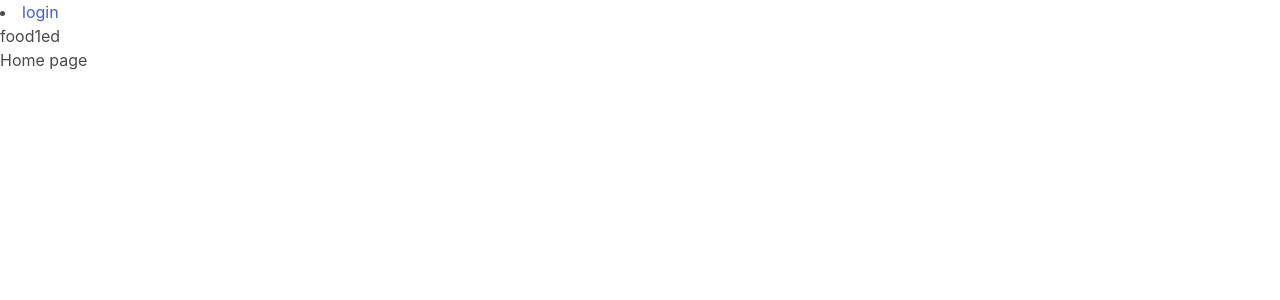
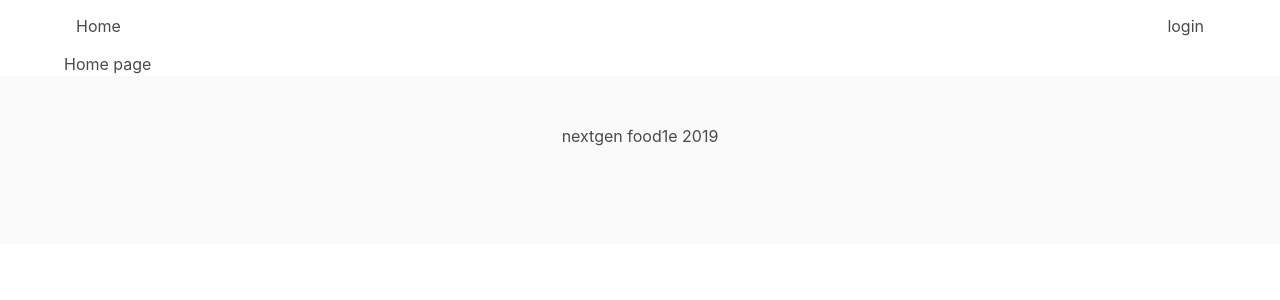
Before and after one commit to myronsworld/foodie, a React (Create React App) app in the folder client/: page / in a window 1280 px wide. Shown: the top 300 px of the page. Built offline with nearby package versions, Linux system fonts and the light colour scheme; no server answers.

Commit message:
Clean up nav

```diff
--- a/client/src/components/App.js
+++ b/client/src/components/App.js
@@ -1,6 +1,7 @@
 import React, { Component } from 'react'
 import { BrowserRouter as Router, Route, Switch } from 'react-router-dom'
 import Header from './Header'
+import Footer from './Footer'
 import Profile from './Profile'
 import Home from './Home'
 import About from './About'
@@ -16,7 +17,7 @@ class App extends Component {
   render() {
     return (
       <Router>
-        <div>
+        <div className="container">
           <Header />
           <Switch>
             <Route exact path="/" component={Home} />
@@ -24,6 +25,7 @@ class App extends Component {
             <PrivateRoute exact path="/profile" component={Profile} />
           </Switch>
         </div>
+        <Footer />
       </Router>
     )
   }
--- /dev/null
+++ b/client/src/components/Footer.js
@@ -0,0 +1,13 @@
+import React from 'react'
+
+const Footer = () => {
+  return (
+    <footer className="footer">
+      <div className="content has-text-centered">
+        <p>nextgen food1e {new Date().getFullYear()}</p>
+      </div>
+    </footer>
+  )
+}
+
+export default Footer
--- a/client/src/components/Header.js
+++ b/client/src/components/Header.js
@@ -1,4 +1,4 @@
-import React, { Component } from 'react'
+import React, { Component, Fragment } from 'react'
 import { connect } from 'react-redux'
 import { Link } from 'react-router-dom'
 
@@ -6,30 +6,40 @@ class Header extends Component {
   renderContent() {
     if (this.props.auth._id) {
       return (
-        <ul>
-          <li>
-            <a href="/api/logout">logout</a>
-          </li>
-          <li>
-            <Link to="/profile">Profile</Link>
-          </li>
-        </ul>
+        <Fragment>
+          <Link className="navbar-item" to="/profile">
+            Profile
+          </Link>
+          <a className="navbar-item" href="/api/logout">
+            logout
+          </a>
+        </Fragment>
       )
     } else {
       return (
-        <li>
-          <a href="/login">login</a>
-        </li>
+        <Fragment>
+          <a className="navbar-item" href="/login">
+            login
+          </a>
+        </Fragment>
       )
     }
   }
 
   render() {
     return (
-      <div>
-        {this.renderContent()}
-        <h2>food1ed</h2>
-      </div>
+      <header className="header">
+        <nav className="navbar">
+          <div className="navbar-brand">
+            <Link className="navbar-item" to="/">
+              Home
+            </Link>
+          </div>
+          <div className="navbar-menu">
+            <div className="navbar-end">{this.renderContent()}</div>
+          </div>
+        </nav>
+      </header>
     )
   }
 }
```
